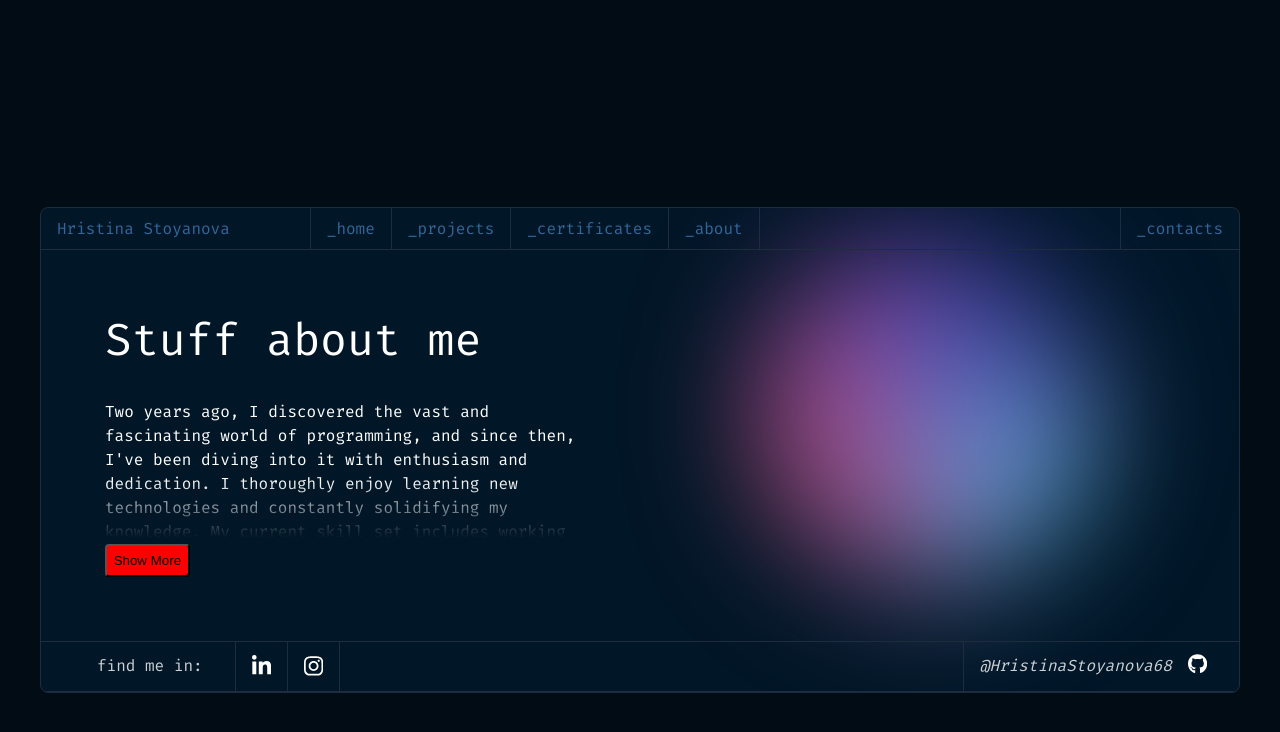
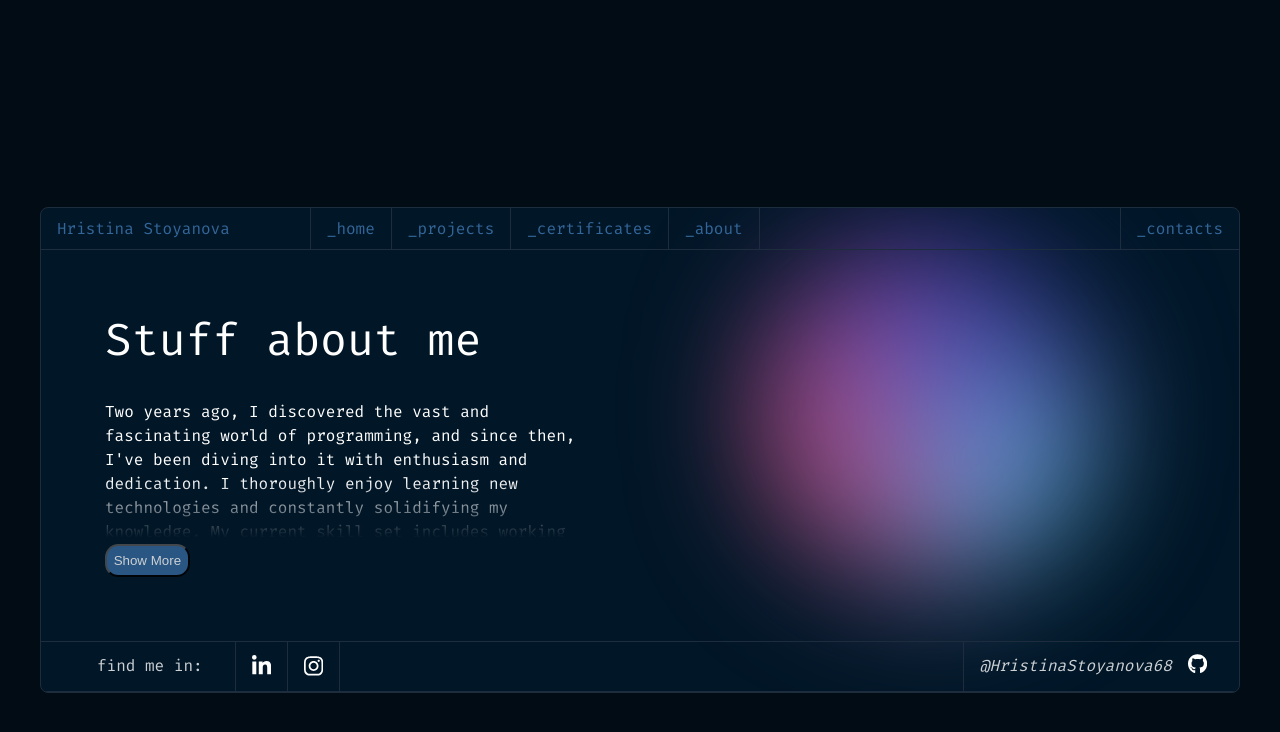
Before and after one commit to HristinaStoyanova68/dev-portfolio, a Jekyll site: the page built from about.md, in a window 1280 px wide. Shown: the top 732 px of the page. Built offline with Jekyll 4.4.1, drawn with Linux system fonts in a browser that asks for light colours.

Commit message:
Update about.css

```diff
--- a/assets/styles/pages/about.css
+++ b/assets/styles/pages/about.css
@@ -40,6 +40,8 @@
 
 .show-more {
   padding: 0.5em;
-  border-radius: 0.3em;
-  background-color: red;
+  border-radius: 1em;
+  background-color: #369;
+  color: #fff;
+  opacity: 0.8;
 }
```
